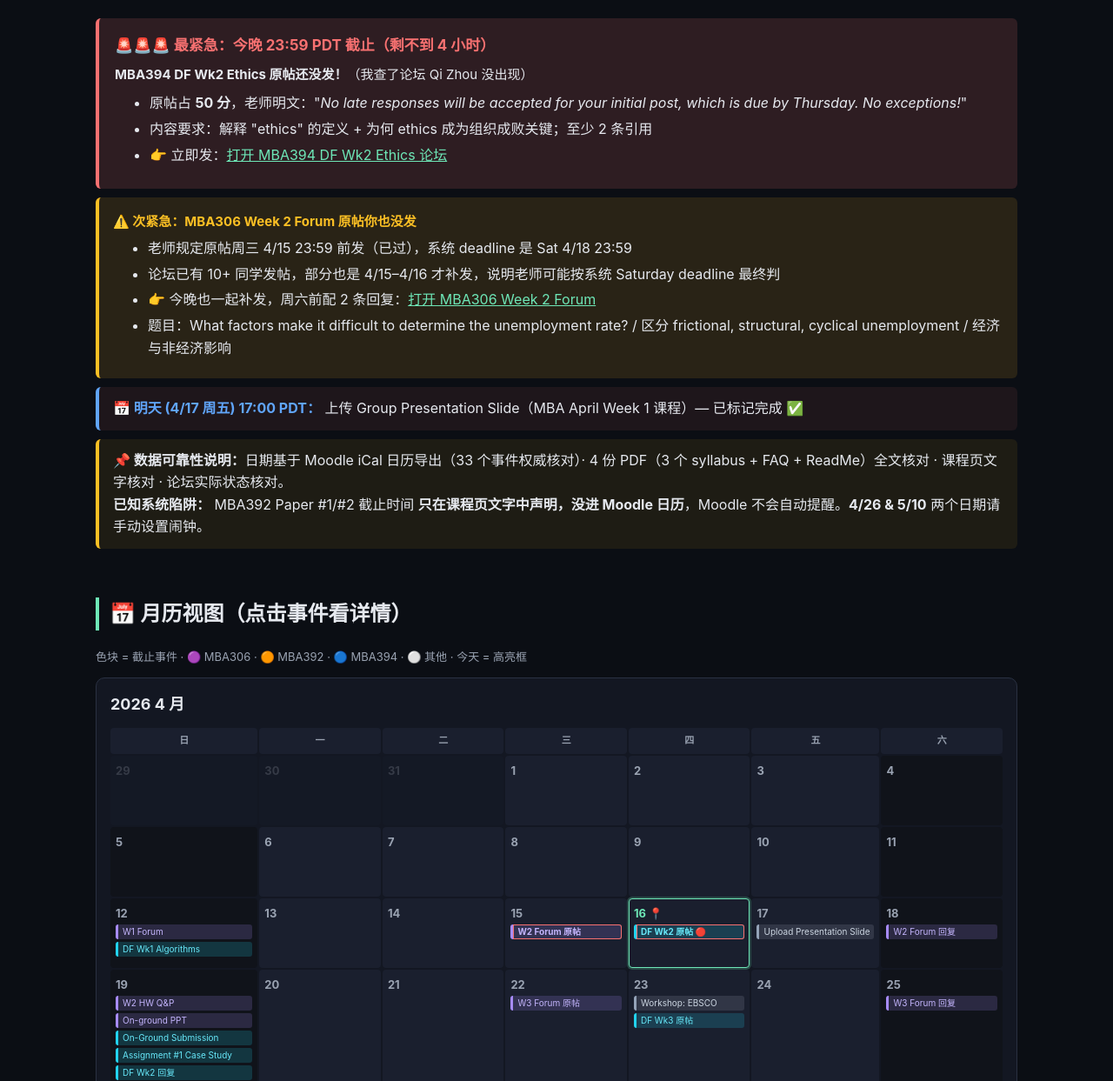
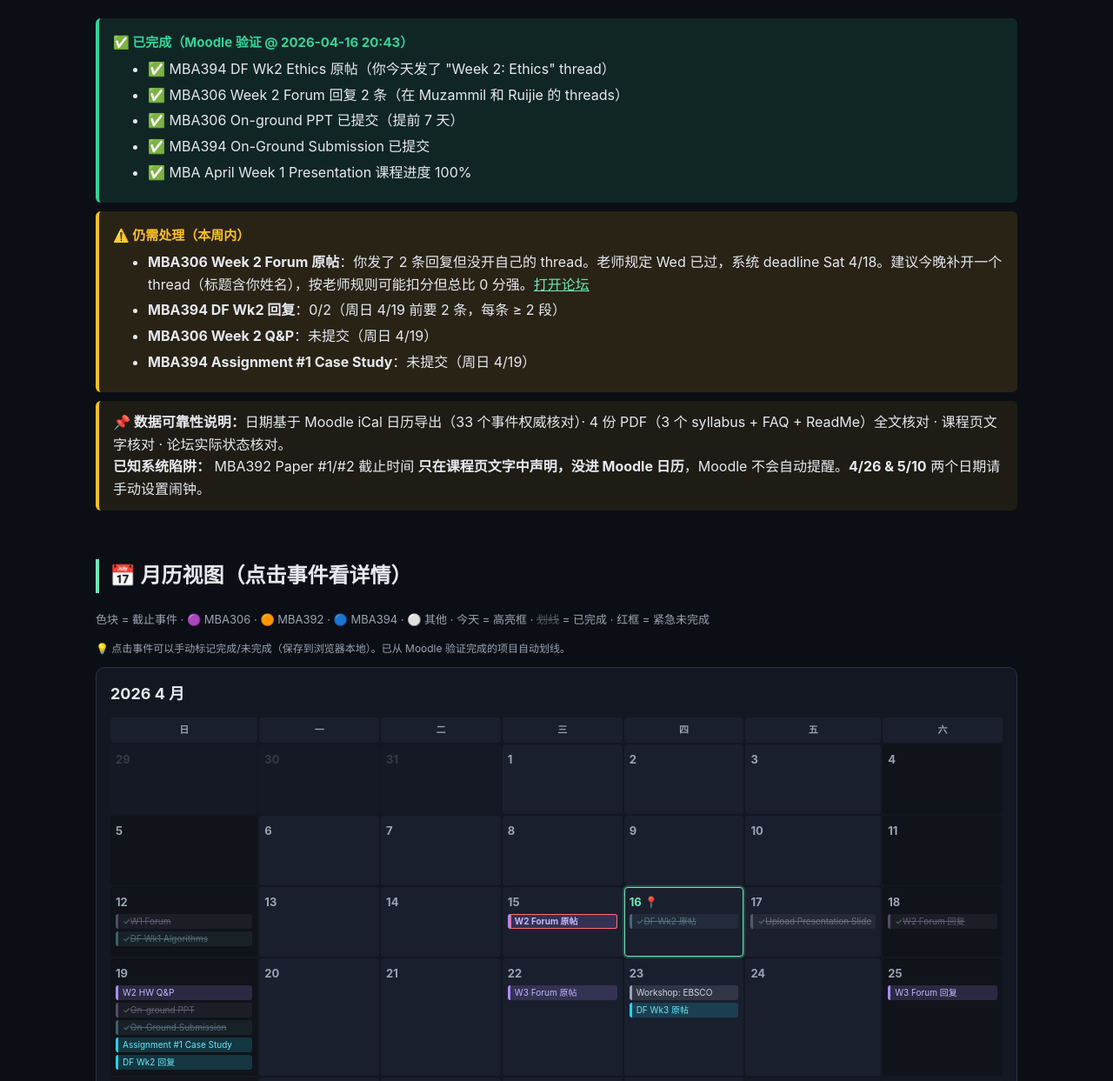
Before and after one commit to UKeming/hu-mba-sp26-a4106533, a plain HTML site: page courses_spring2026.html in a window 1280 px wide. Shown: the part 338-1581 px from the top of the page at 87% size. Drawn offline with Linux system fonts and the light colour scheme.

Commit message:
Show completed events with strikethrough; click to toggle done state

```diff
--- a/courses_spring2026.html
+++ b/courses_spring2026.html
@@ -85,6 +85,8 @@
   .cal-evt.m394{background:rgba(34,211,238,.18);color:#67e8f9;border-left:3px solid #22d3ee}
   .cal-evt.gen{background:rgba(154,163,178,.18);color:#cbd5e1;border-left:3px solid #94a3b8}
   .cal-evt.urgent{box-shadow:0 0 0 1px var(--danger) inset;font-weight:700}
+  .cal-evt.done{text-decoration:line-through;opacity:.45;filter:saturate(.4)}
+  .cal-evt.done::before{content:'✓ ';color:var(--ok);font-weight:700;text-decoration:none;display:inline-block}
   .cal-modal{display:none;position:fixed;inset:0;background:rgba(0,0,0,.7);z-index:100;align-items:center;justify-content:center;padding:20px}
   .cal-modal.show{display:flex}
   .cal-modal-inner{background:var(--panel);border:1px solid var(--line);border-radius:10px;padding:24px;max-width:500px;width:100%;max-height:80vh;overflow:auto}
@@ -118,33 +120,31 @@
   <h2>📊 本周仪表板</h2>
   <p class="muted">今天是 2026-04-16（周四）· 本周 = Week 2</p>
   <div class="grid" style="grid-template-columns:repeat(auto-fit,minmax(160px,1fr))">
-    <div class="stat"><p class="big">3</p><div class="lbl">门进行中的课</div></div>
-    <div class="stat"><p class="big" style="color:var(--danger)">1</p><div class="lbl">明天截止</div></div>
-    <div class="stat"><p class="big" style="color:var(--warn)">7</p><div class="lbl">本周内截止</div></div>
+    <div class="stat"><p class="big" style="color:var(--ok)">5</p><div class="lbl">本周已完成</div></div>
+    <div class="stat"><p class="big" style="color:var(--warn)">4</p><div class="lbl">本周待办</div></div>
     <div class="stat"><p class="big" style="color:var(--accent2)">4</p><div class="lbl">下周内截止</div></div>
+    <div class="stat"><p class="big">3</p><div class="lbl">门课程</div></div>
     <div class="stat"><p class="big">≥12h</p><div class="lbl">每门课/周</div></div>
   </div>
 
-  <div class="alert" style="margin-top:24px;border-left-color:var(--danger);background:rgba(248,113,113,.15);padding:18px">
-    <div style="font-size:17px;color:var(--danger);font-weight:700;margin-bottom:8px">🚨🚨🚨 最紧急：今晚 23:59 PDT 截止（剩不到 4 小时）</div>
-    <div style="font-size:15px"><strong>MBA394 DF Wk2 Ethics 原帖还没发！</strong>（我查了论坛 Qi Zhou 没出现）</div>
-    <ul style="margin:8px 0">
-      <li>原帖占 <strong>50 分</strong>，老师明文："<em>No late responses will be accepted for your initial post, which is due by Thursday. No exceptions!</em>"</li>
-      <li>内容要求：解释 "ethics" 的定义 + 为何 ethics 成为组织成败关键；至少 2 条引用</li>
-      <li>👉 立即发：<a href="https://moodle.humphreys.edu/mod/forum/view.php?id=366348" target="_blank" style="color:var(--accent);text-decoration:underline">打开 MBA394 DF Wk2 Ethics 论坛</a></li>
+  <div class="alert" style="margin-top:24px;border-left-color:var(--ok);background:rgba(52,211,153,.12);padding:16px">
+    <div style="font-size:15px;color:var(--ok);font-weight:700">✅ 已完成（Moodle 验证 @ 2026-04-16 20:43）</div>
+    <ul style="margin:6px 0">
+      <li>✅ MBA394 DF Wk2 Ethics 原帖（你今天发了 "Week 2: Ethics" thread）</li>
+      <li>✅ MBA306 Week 2 Forum 回复 2 条（在 Muzammil 和 Ruijie 的 threads）</li>
+      <li>✅ MBA306 On-ground PPT 已提交（提前 7 天）</li>
+      <li>✅ MBA394 On-Ground Submission 已提交</li>
+      <li>✅ MBA April Week 1 Presentation 课程进度 100%</li>
     </ul>
   </div>
   <div class="alert" style="border-left-color:var(--warn);background:rgba(251,191,36,.12);padding:16px">
-    <div style="font-size:15px;color:var(--warn);font-weight:700">⚠️ 次紧急：MBA306 Week 2 Forum 原帖你也没发</div>
+    <div style="font-size:15px;color:var(--warn);font-weight:700">⚠️ 仍需处理（本周内）</div>
     <ul style="margin:6px 0">
-      <li>老师规定原帖周三 4/15 23:59 前发（已过），系统 deadline 是 Sat 4/18 23:59</li>
-      <li>论坛已有 10+ 同学发帖，部分也是 4/15–4/16 才补发，说明老师可能按系统 Saturday deadline 最终判</li>
-      <li>👉 今晚也一起补发，周六前配 2 条回复：<a href="https://moodle.humphreys.edu/mod/forum/view.php?id=366035" target="_blank" style="color:var(--accent);text-decoration:underline">打开 MBA306 Week 2 Forum</a></li>
-      <li>题目：What factors make it difficult to determine the unemployment rate? / 区分 frictional, structural, cyclical unemployment / 经济与非经济影响</li>
+      <li><strong>MBA306 Week 2 Forum 原帖</strong>：你发了 2 条回复但没开自己的 thread。老师规定 Wed 已过，系统 deadline Sat 4/18。建议今晚补开一个 thread（标题含你姓名），按老师规则可能扣分但总比 0 分强。<a href="https://moodle.humphreys.edu/mod/forum/view.php?id=366035" target="_blank" style="color:var(--accent)">打开论坛</a></li>
+      <li><strong>MBA394 DF Wk2 回复</strong>：0/2（周日 4/19 前要 2 条，每条 ≥ 2 段）</li>
+      <li><strong>MBA306 Week 2 Q&P</strong>：未提交（周日 4/19）</li>
+      <li><strong>MBA394 Assignment #1 Case Study</strong>：未提交（周日 4/19）</li>
     </ul>
-  </div>
-  <div class="alert" style="border-left-color:var(--accent2)">
-    <strong style="color:var(--accent2)">📅 明天 (4/17 周五) 17:00 PDT：</strong> 上传 Group Presentation Slide（MBA April Week 1 课程）— 已标记完成 ✅
   </div>
   <div class="alert warn">
     <strong>📌 数据可靠性说明：</strong>日期基于 Moodle iCal 日历导出（33 个事件权威核对）· 4 份 PDF（3 个 syllabus + FAQ + ReadMe）全文核对 · 课程页文字核对 · 论坛实际状态核对。<br>
@@ -154,7 +154,8 @@
 
 <section id="calendar">
   <h2>📅 月历视图（点击事件看详情）</h2>
-  <p class="muted">色块 = 截止事件 · 🟣 MBA306 · 🟠 MBA392 · 🔵 MBA394 · ⚪ 其他 · 今天 = 高亮框</p>
+  <p class="muted">色块 = 截止事件 · 🟣 MBA306 · 🟠 MBA392 · 🔵 MBA394 · ⚪ 其他 · 今天 = 高亮框 · <span style="text-decoration:line-through;opacity:.5">划线</span> = 已完成 · 红框 = 紧急未完成</p>
+  <p class="muted" style="font-size:12px">💡 点击事件可以手动标记完成/未完成（保存到浏览器本地）。已从 Moodle 验证完成的项目自动划线。</p>
   <div id="month-grid"></div>
   <nav><a href="#timeline" style="margin-top:10px;display:inline-block">↓ 看详细时间线</a></nav>
 </section>
@@ -772,20 +773,21 @@
 
   // ============ 日历数据（源自 Moodle iCal + 课程页 + syllabus）============
   const TODAY = '2026-04-16';
-  // 格式: [日期, 时间, 课程标签, 标题, 详情HTML, 是否紧急]
+  // 格式: [日期, 时间, 课程标签, 标题, 详情HTML, 是否紧急, 是否已完成]
+  // done=true 的事件会自动显示为划线+绿色勾，基于 2026-04-16 20:43 PDT Moodle 状态核对
   const EVENTS = [
     // --- 4 月 ---
-    ['2026-04-12','23:59','m306','W1 Forum','Week 1 Forum（自我介绍）— 已完成 ✅',false],
-    ['2026-04-12','23:59','m394','DF Wk1 Algorithms','W1 Forum（算法）第一周例外，无需回复。已完成 ✅',false],
-    ['2026-04-15','23:59','m306','W2 Forum 原帖','老师规定周三发原帖；系统 deadline 实际周六。<br><strong>⚠️ 如还没发，立即补发！</strong>',true],
-    ['2026-04-16','23:59','m394','DF Wk2 原帖 🔴','<strong>原帖占 50 分，绝不接受迟交！</strong><br>解释 ethics 定义 + 为何是组织成败关键，≥ 2 条引用',true],
-    ['2026-04-17','17:00','gen','Upload Presentation Slide','MBA April Week 1 课小组 PPT 上传（已完成 ✅）',false],
-    ['2026-04-18','23:59','m306','W2 Forum 回复','至少 2 条回复其他同学',false],
-    ['2026-04-19','23:59','m306','W2 HW Q&P','Ch.1 Conceptual Q1 + Technical Q1 (p.21) + Ch.7 Conceptual Q1–5 (p.175–176)',false],
-    ['2026-04-19','23:59','m306','On-ground PPT','上传 Stockton 周末做的 PPT',false],
-    ['2026-04-19','23:59','m394','On-Ground Submission','on-ground 周末作业',false],
-    ['2026-04-19','23:59','m394','Assignment #1 Case Study','2 页双倍行距·伦理问题案例·封面/参考独立页·文件名含姓名',false],
-    ['2026-04-19','23:59','m394','DF Wk2 回复','2 条回复，每条 ≥ 2 段',false],
+    ['2026-04-12','23:59','m306','W1 Forum','Week 1 Forum（自我介绍）',false,true],
+    ['2026-04-12','23:59','m394','DF Wk1 Algorithms','W1 Forum（算法）第一周例外，无需回复',false,true],
+    ['2026-04-15','23:59','m306','W2 Forum 原帖','老师规定周三发原帖；系统 deadline 实际周六。<br><strong>⚠️ 状态：你只发了 2 条回复，没开自己的 thread。原帖 0 分（但系统 Sat 4/18 前补发可能还有分）</strong>',true,false],
+    ['2026-04-16','23:59','m394','DF Wk2 原帖','<strong>已发 ✅</strong>（你今天发了 "Week 2: Ethics" thread）',false,true],
+    ['2026-04-17','17:00','gen','Upload Presentation Slide','MBA April Week 1 课小组 PPT 上传',false,true],
+    ['2026-04-18','23:59','m306','W2 Forum 回复','已发 2 条回复（Muzammil 和 Ruijie 的 threads）',false,true],
+    ['2026-04-19','23:59','m306','W2 HW Q&P','Ch.1 Conceptual Q1 + Technical Q1 (p.21) + Ch.7 Conceptual Q1–5 (p.175–176)',false,false],
+    ['2026-04-19','23:59','m306','On-ground PPT','上传 Stockton 周末做的 PPT',false,true],
+    ['2026-04-19','23:59','m394','On-Ground Submission','on-ground 周末作业',false,true],
+    ['2026-04-19','23:59','m394','Assignment #1 Case Study','2 页双倍行距·伦理问题案例·封面/参考独立页·文件名含 first+last name',false,false],
+    ['2026-04-19','23:59','m394','DF Wk2 回复','2 条回复，每条 ≥ 2 段',false,false],
     ['2026-04-22','23:59','m306','W3 Forum 原帖','预计（Ch.8 Inflation）',false],
     ['2026-04-23','17:15','gen','Workshop: EBSCO','Extra Credit · Dr. Donna Roberts',false],
     ['2026-04-23','23:59','m394','DF Wk3 原帖','Privacy 主题 · 50 分 · 绝不迟交',false],
@@ -880,9 +882,13 @@
       if (isToday) cls += ' today';
       html += `<div class="${cls}"><div class="dnum">${d}${isToday?' 📍':''}</div>`;
       dayEvents.forEach((e, idx) => {
-        const urgentCls = e[5] ? ' urgent' : '';
         const evtId = `${dstr}-${idx}`;
-        html += `<span class="cal-evt ${e[2]}${urgentCls}" onclick="showEvent('${evtId}')" title="${e[1]} ${e[3]}">${e[3]}</span>`;
+        const dataDone = e[6] === true;
+        const userDone = localStorage.getItem('hu-done-' + evtId) === '1';
+        const isDone = dataDone || userDone;
+        const urgentCls = e[5] && !isDone ? ' urgent' : '';
+        const doneCls = isDone ? ' done' : '';
+        html += `<span class="cal-evt ${e[2]}${urgentCls}${doneCls}" onclick="showEvent('${evtId}')" title="${e[1]} ${e[3]}">${e[3]}</span>`;
       });
       html += `</div>`;
     }
@@ -902,13 +908,31 @@
     const [date, idx] = [id.substring(0,10), parseInt(id.substring(11))];
     const dayEvents = EVENTS.filter(e => e[0] === date);
     const e = dayEvents[idx];
-    const [d, time, tag, title, desc, urgent] = e;
+    const [d, time, tag, title, desc, urgent, dataDone] = e;
+    const userDone = localStorage.getItem('hu-done-' + id) === '1';
+    const isDone = dataDone || userDone;
+    const canToggle = !dataDone; // only user-set events can be toggled; auto-verified done events stay as is
     document.getElementById('calModalContent').innerHTML = `
-      <div style="color:var(--muted);font-size:12px">${d} (${['周日','周一','周二','周三','周四','周五','周六'][new Date(d).getUTCDay()]}) ${time} PDT · ${TAGS[tag]}</div>
-      <h3 style="margin:8px 0;color:${urgent?'var(--danger)':'var(--text)'}">${title}</h3>
+      <div style="color:var(--muted);font-size:12px">${d} (${['周日','周一','周二','周三','周四','周五','周六'][new Date(d).getUTCDay()]}) ${time} PDT · ${TAGS[tag]} ${isDone ? '· <span style="color:var(--ok)">✓ 已完成</span>' : ''}</div>
+      <h3 style="margin:8px 0;${isDone?'text-decoration:line-through;opacity:.6;':''}color:${urgent && !isDone?'var(--danger)':'var(--text)'}">${title}</h3>
       <div style="font-size:14px;line-height:1.6">${desc || '（无详情）'}</div>
+      ${dataDone ? '<div style="margin-top:16px;padding:8px;background:rgba(52,211,153,.1);border-radius:6px;font-size:12px;color:var(--ok)">✓ 已从 Moodle 验证完成（2026-04-16 20:43 PDT 核对）</div>' : `
+        <div style="margin-top:16px">
+          <button onclick="toggleDone('${id}')" style="background:var(--panel2);border:1px solid var(--line);color:var(--text);padding:8px 16px;border-radius:6px;cursor:pointer;font-size:13px">
+            ${userDone ? '↻ 标记为未完成' : '✓ 标记为已完成'}
+          </button>
+        </div>`}
     `;
     document.getElementById('calModal').classList.add('show');
+  }
+
+  function toggleDone(id){
+    const cur = localStorage.getItem('hu-done-' + id) === '1';
+    if (cur) localStorage.removeItem('hu-done-' + id);
+    else localStorage.setItem('hu-done-' + id, '1');
+    document.getElementById('calModal').classList.remove('show');
+    document.getElementById('month-grid').innerHTML =
+      buildMonth(2026,4) + buildMonth(2026,5) + buildMonth(2026,6);
   }
 
   document.getElementById('month-grid').innerHTML =
```
Also changed, not shown: index.html (+60 -36 lines), 7 other files.
